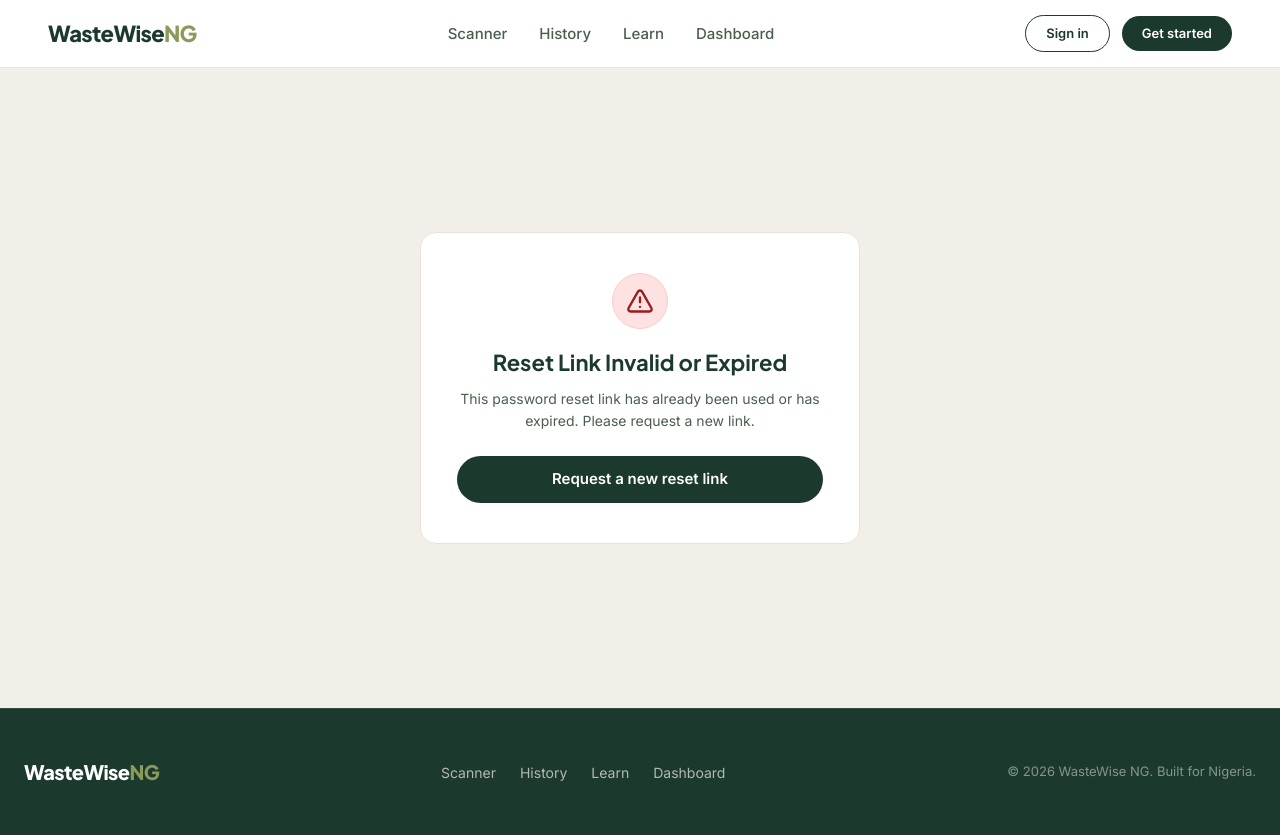
After one commit to aliyumuhammadalmustapha-afk/wastewise-ng, a Django app: page /password-reset-confirm/1/1/ in a window 1280 px wide. The commit adds this page. Run offline with Django 5.2, Linux system fonts and the light colour scheme; some libraries are stand-ins or nearby versions.

Commit message:
fix(auth): add dual email/username login, password reset flow, and postgresql database configuration

```diff
--- a/backend/core/forms.py
+++ b/backend/core/forms.py
@@ -1,8 +1,14 @@
 from django import forms
-from django.contrib.auth.forms import UserCreationForm
+from django.contrib.auth.forms import UserCreationForm, PasswordResetForm, SetPasswordForm
+from django.core.exceptions import ValidationError
 from .models import CustomUser
 
 class CustomUserCreationForm(UserCreationForm):
+    email = forms.EmailField(
+        required=True,
+        widget=forms.EmailInput(attrs={'class': 'ww-input', 'placeholder': 'name@example.com', 'autocomplete': 'email'})
+    )
+
     class Meta(UserCreationForm.Meta):
         model = CustomUser
         fields = ('username', 'first_name', 'last_name', 'email')
@@ -14,3 +20,39 @@ class CustomUserCreationForm(UserCreationForm):
                 'class': 'ww-input',
                 'autocomplete': 'new-password' if name.startswith('password') else name,
             })
+
+    def clean_email(self):
+        email = self.cleaned_data.get('email', '').strip().lower()
+        if not email:
+            raise ValidationError("A valid email address is required.")
+        if CustomUser.objects.filter(email__iexact=email).exists():
+            raise ValidationError("An account with this email address already exists. Try signing in instead.")
+        return email
+
+    def clean_username(self):
+        username = self.cleaned_data.get('username', '').strip()
+        if CustomUser.objects.filter(username__iexact=username).exists():
+            raise ValidationError("This username is already taken. Please choose another.")
+        return username
+
+
+class CustomPasswordResetForm(PasswordResetForm):
+    def __init__(self, *args, **kwargs):
+        super().__init__(*args, **kwargs)
+        self.fields['email'].widget.attrs.update({
+            'class': 'ww-input',
+            'placeholder': 'Enter your registered email address',
+            'autocomplete': 'email',
+            'autofocus': True,
+        })
+
+
+class CustomSetPasswordForm(SetPasswordForm):
+    def __init__(self, *args, **kwargs):
+        super().__init__(*args, **kwargs)
+        for name, field in self.fields.items():
+            field.widget.attrs.update({
+                'class': 'ww-input',
+                'placeholder': '••••••••',
+                'autocomplete': 'new-password',
+            })
--- a/backend/core/urls.py
+++ b/backend/core/urls.py
@@ -1,11 +1,31 @@
 from django.urls import path
+from django.contrib.auth import views as auth_views
 from . import views
+from .forms import CustomPasswordResetForm, CustomSetPasswordForm
 
 urlpatterns = [
     path('', views.home_view, name='home'),
     path('register/', views.register_view, name='register'),
     path('login/', views.login_view, name='login'),
     path('logout/', views.logout_view, name='logout'),
+
+    # Password Reset flow
+    path('password-reset/', auth_views.PasswordResetView.as_view(
+        template_name='password_reset_form.html',
+        email_template_name='password_reset_email.html',
+        subject_template_name='password_reset_subject.txt',
+        form_class=CustomPasswordResetForm,
+    ), name='password_reset'),
+    path('password-reset/done/', auth_views.PasswordResetDoneView.as_view(
+        template_name='password_reset_done.html',
+    ), name='password_reset_done'),
+    path('password-reset-confirm/<uidb64>/<token>/', auth_views.PasswordResetConfirmView.as_view(
+        template_name='password_reset_confirm.html',
+        form_class=CustomSetPasswordForm,
+    ), name='password_reset_confirm'),
+    path('password-reset-complete/', auth_views.PasswordResetCompleteView.as_view(
+        template_name='password_reset_complete.html',
+    ), name='password_reset_complete'),
 
     # AI Scanner routes
     path('scan/', views.scan_view, name='scan'),
--- a/backend/templates/login.html
+++ b/backend/templates/login.html
@@ -35,6 +35,7 @@
       <div>
         <div style="display:flex;align-items:center;justify-content:space-between;margin-bottom:6px;">
           <label for="id_password" class="ww-label" style="margin-bottom:0;">Password</label>
+          <a href="{% url 'password_reset' %}" style="font-size:13px;color:#8A9A5B;font-weight:600;text-decoration:none;transition:color 150ms ease;">Forgot password?</a>
         </div>
         <div style="position:relative;">
           <input type="password" name="password" id="id_password" class="ww-input" style="padding-right:44px;" placeholder="••••••••" required>
--- /dev/null
+++ b/backend/templates/password_reset_confirm.html
@@ -0,0 +1,63 @@
+{% extends 'base.html' %}
+{% block title %}Set New Password | WasteWise NG{% endblock %}
+
+{% block content %}
+<main class="page-content" style="min-height:calc(100vh - 160px);display:flex;align-items:center;justify-content:center;padding:40px 16px;">
+  <div class="ww-card" style="width:100%;max-width:440px;margin:40px auto;padding:40px 36px;">
+    {% if validlink %}
+    <div style="text-align:center;margin-bottom:28px;">
+      <a href="{% url 'home' %}" class="ww-nav-logo" style="font-size:28px;display:inline-block;margin-bottom:8px;">
+        WasteWise<span>NG</span>
+      </a>
+      <h2 style="font-size:20px;font-weight:700;color:#1B3A2D;margin-top:4px;">Set a new password</h2>
+      <p style="font-size:14px;color:#4A5E4E;font-weight:400;margin-top:6px;">
+        Please choose a strong password for your account.
+      </p>
+    </div>
+
+    <form method="post" novalidate style="display:flex;flex-direction:column;gap:18px;">
+      {% csrf_token %}
+
+      {% if form.non_field_errors %}
+      <div class="badge badge-hazardous" style="width:100%;padding:10px 14px;border-radius:10px;justify-content:center;text-transform:none;letter-spacing:normal;font-size:13px;">
+        {{ form.non_field_errors.0 }}
+      </div>
+      {% endif %}
+
+      <div>
+        <label for="id_new_password1" class="ww-label">New Password</label>
+        {{ form.new_password1 }}
+        {% if form.new_password1.errors %}
+        <p style="font-size:12px;color:#991B1B;margin-top:4px;">{{ form.new_password1.errors.0 }}</p>
+        {% endif %}
+      </div>
+
+      <div>
+        <label for="id_new_password2" class="ww-label">Confirm New Password</label>
+        {{ form.new_password2 }}
+        {% if form.new_password2.errors %}
+        <p style="font-size:12px;color:#991B1B;margin-top:4px;">{{ form.new_password2.errors.0 }}</p>
+        {% endif %}
+      </div>
+
+      <button type="submit" class="btn-primary" style="width:100%;justify-content:center;padding:14px;margin-top:8px;">
+        Change my password
+      </button>
+    </form>
+    {% else %}
+    <div style="text-align:center;">
+      <div style="width:56px;height:56px;border-radius:50%;background:#FEE2E2;border:1.5px solid #FECACA;display:flex;align-items:center;justify-content:center;margin:0 auto 20px;color:#991B1B;">
+        <i data-lucide="alert-triangle" style="width:28px;height:28px;"></i>
+      </div>
+      <h2 style="font-size:22px;font-weight:700;color:#1B3A2D;margin-bottom:12px;">Reset Link Invalid or Expired</h2>
+      <p style="font-size:14px;color:#4A5E4E;line-height:1.6;margin-bottom:24px;">
+        This password reset link has already been used or has expired. Please request a new link.
+      </p>
+      <a href="{% url 'password_reset' %}" class="btn-primary" style="width:100%;justify-content:center;padding:12px;">
+        Request a new reset link
+      </a>
+    </div>
+    {% endif %}
+  </div>
+</main>
+{% endblock %}
--- /dev/null
+++ b/backend/templates/password_reset_subject.txt
@@ -0,0 +1 @@
+Reset Your WasteWise NG Password
```
Also changed, not shown: backend/backend/settings.py (+21 -7 lines), backend/core/backends.py (added, +29 -0 lines), backend/core/tests.py (+52 -0 lines), backend/templates/password_reset_complete.html (added, +22 -0 lines), backend/templates/password_reset_done.html (added, +30 -0 lines), backend/templates/password_reset_email.html (added, +14 -0 lines), backend/templates/password_reset_form.html (added, +49 -0 lines), render.yaml (+10 -1 lines).
